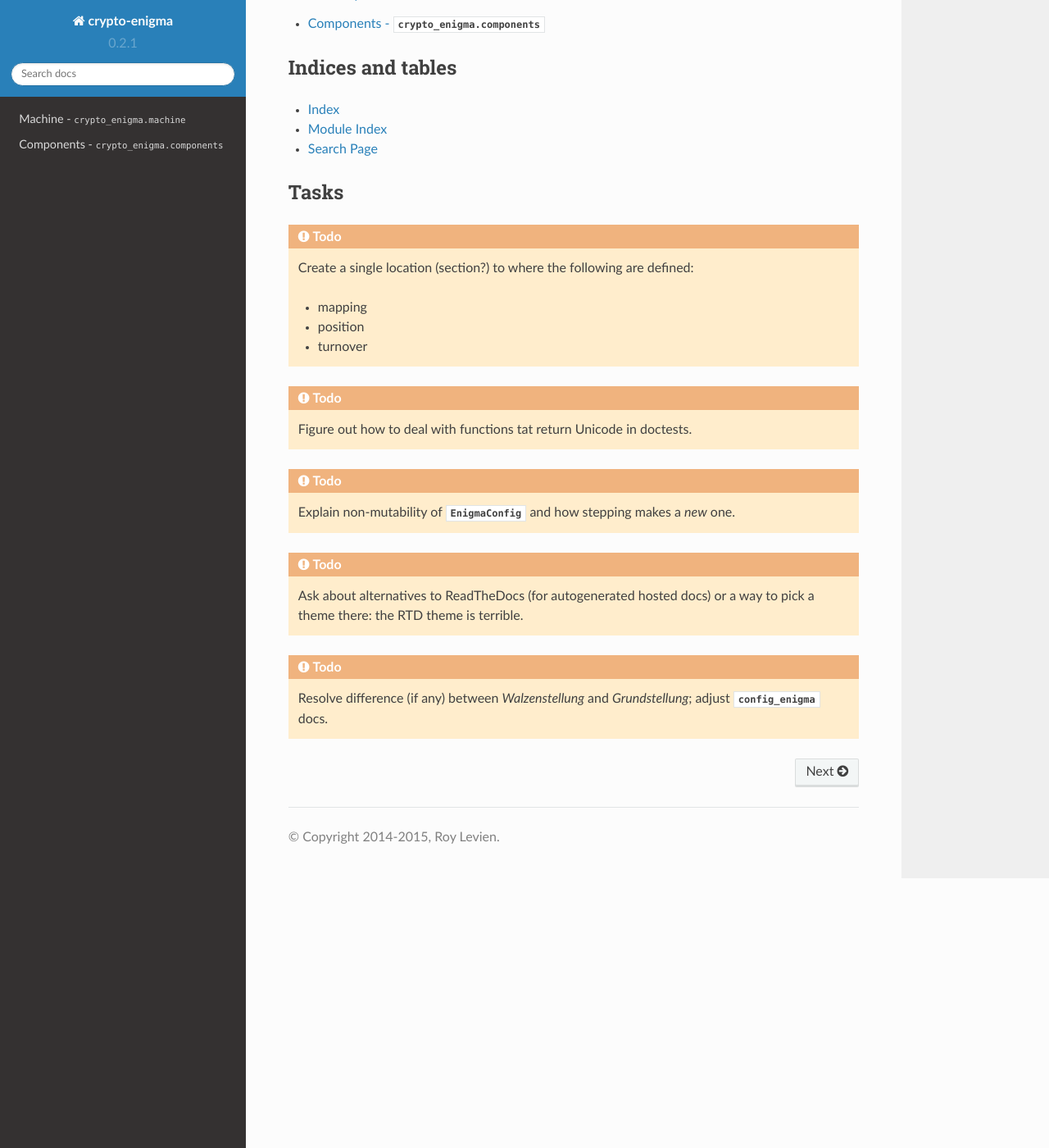
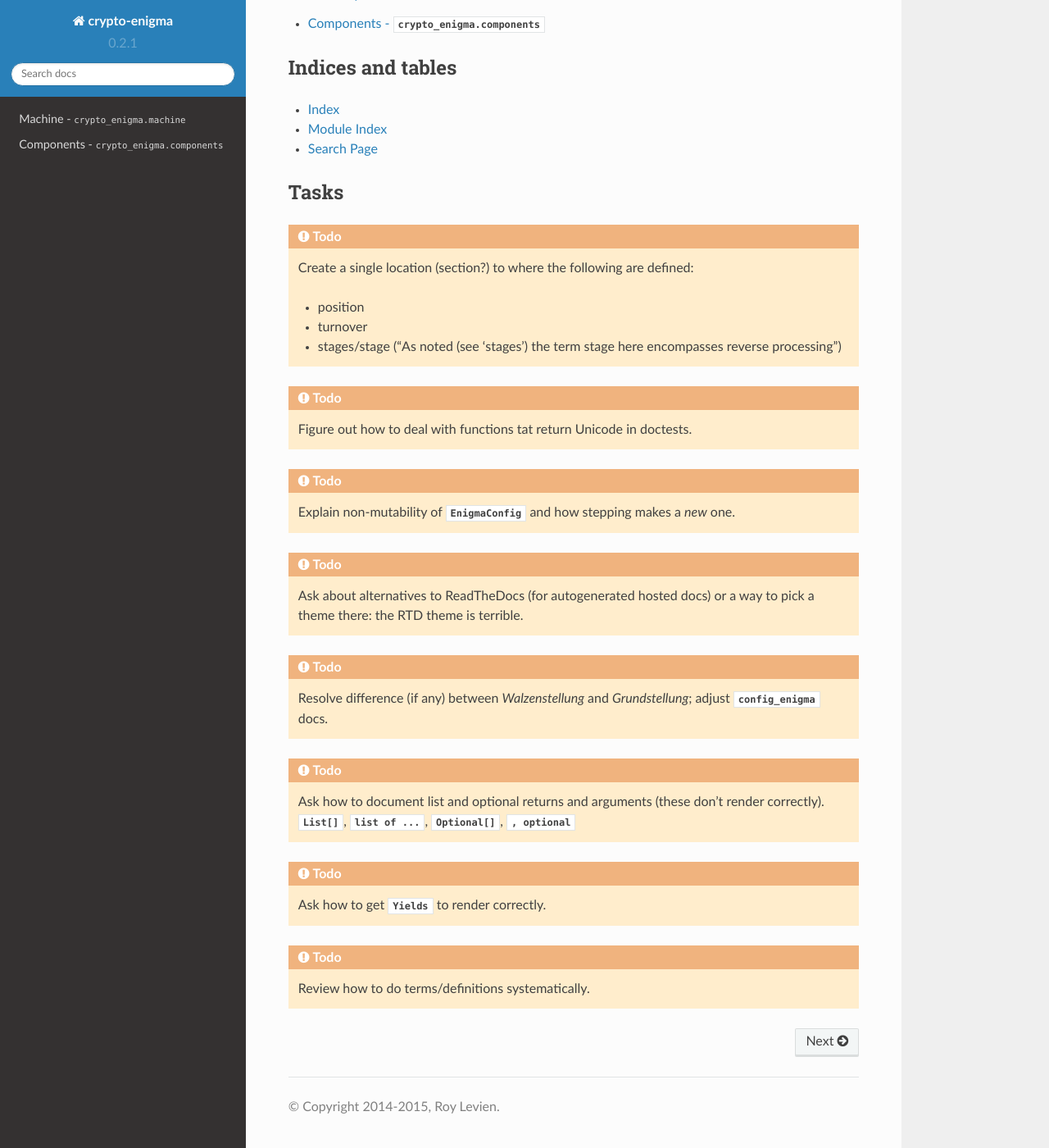
Before and after one commit to orome/crypto-enigma-py, a Sphinx documentation site: the page built from doc/source/index.rst, in a window 1280 px wide and 1400 px high, scrolled down 910 px. Shown: the whole window at 82% size. Built offline with Sphinx 7.4.7 and the Read the Docs theme 2.0.0, drawn with Linux system fonts in a browser that asks for light colours.

Commit message:
Update documentation tasks

```diff
--- a/doc/source/index.rst
+++ b/doc/source/index.rst
@@ -41,9 +41,9 @@ Tasks
 
     Create a single location (section?) to where the following are defined:
 
-    * mapping
     * position
     * turnover
+    * stages/stage ("As noted (see 'stages') the term stage here encompasses reverse processing")
 
 .. todo::
 
@@ -61,3 +61,16 @@ Tasks
 .. todo::
 
     Resolve difference (if any) between *Walzenstellung* and *Grundstellung*; adjust `config_enigma` docs.
+
+.. todo::
+
+    Ask how to document list and optional returns and arguments (these don't render correctly).
+    `List[]`, `list of ...`, `Optional[]`, `..., optional`
+
+.. todo::
+
+    Ask how to get `Yields` to render correctly.
+
+.. todo::
+
+    Review how to do terms/definitions systematically.
```
